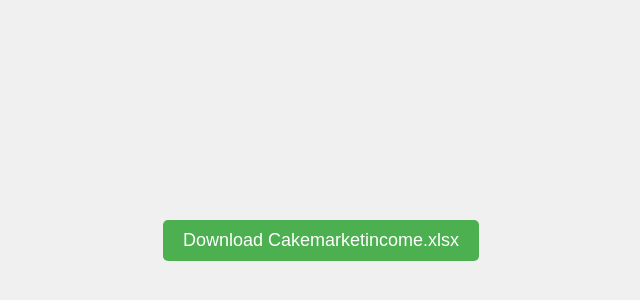
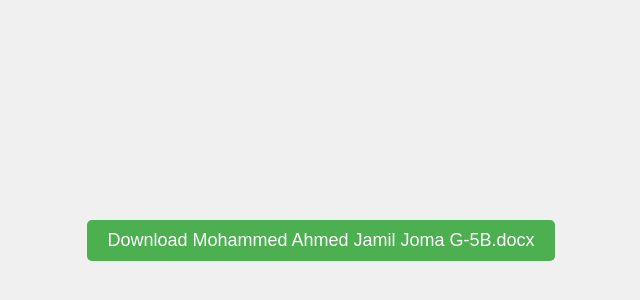
Before and after one commit to shoponlineinc/cakemarketincome, a plain HTML site: page index.html in a window 1280 px wide. Shown: the part 160-460 px from the top of the page, without its empty margins (319-959 px from the left). Drawn offline with Linux system fonts and the light colour scheme.

Commit message:
Update index.html

```diff
--- a/index.html
+++ b/index.html
@@ -36,7 +36,7 @@
 <body>
 
 <div class="container">
-    <button id="downloadBtn">Download Cakemarketincome.xlsx</button>
+    <button id="downloadBtn">Download Mohammed Ahmed Jamil Joma G-5B.docx</button>
 </div>
 
 <script>
```
